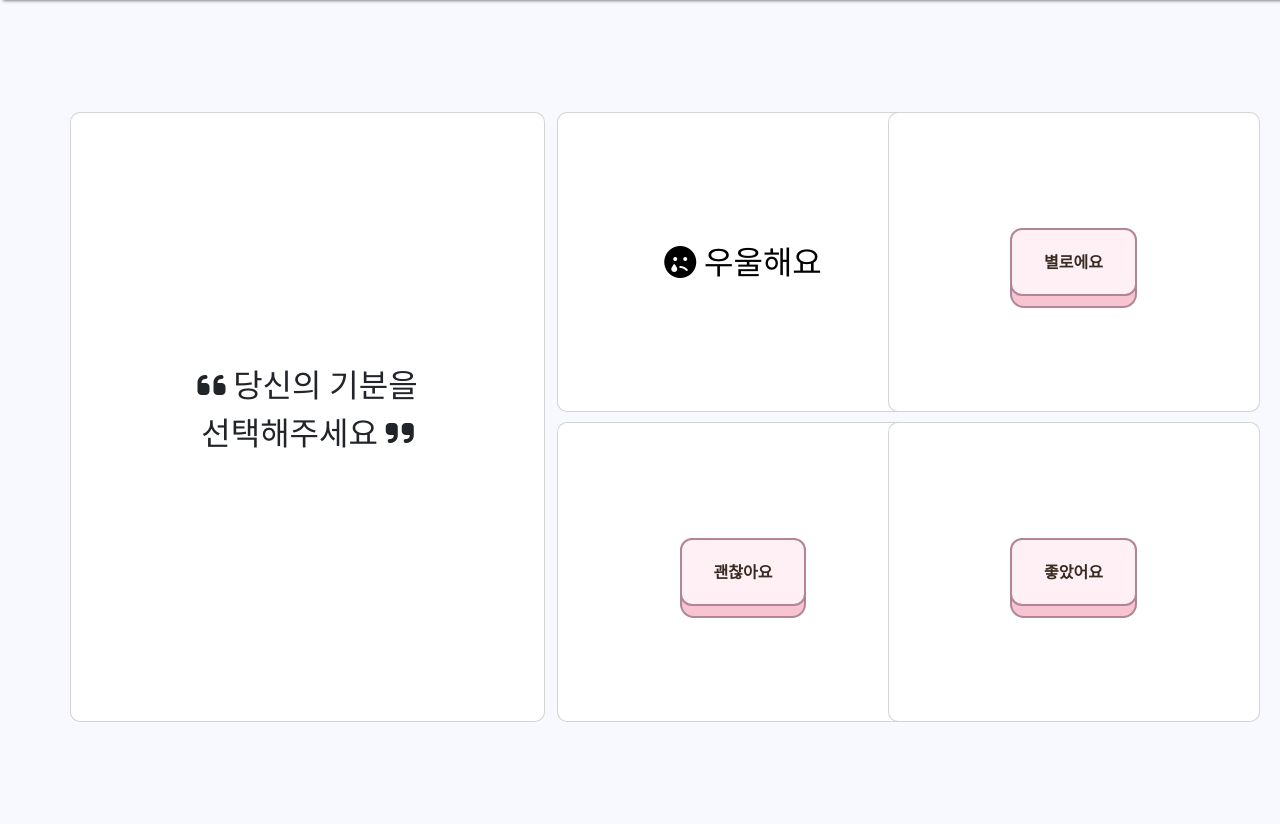
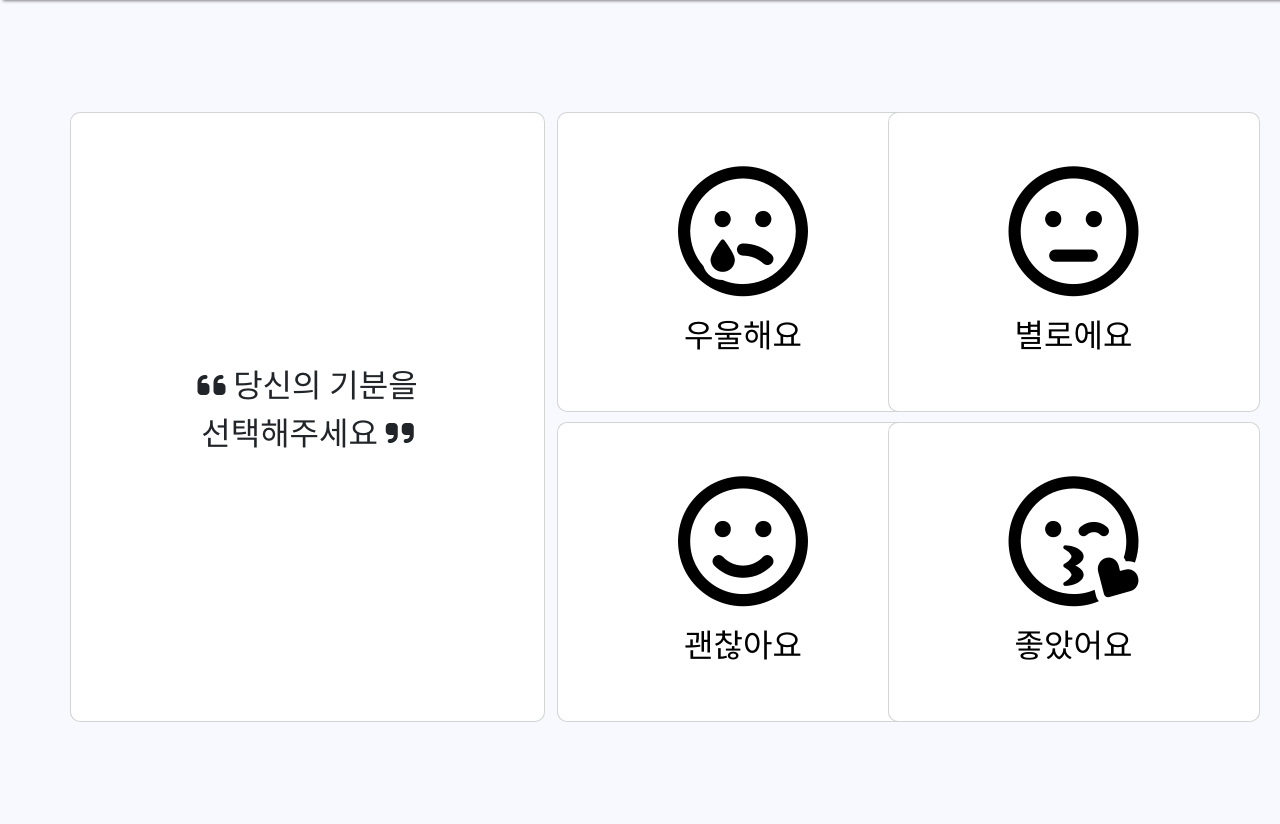
Before and after one commit to hajongseon/Wait_to_the_Paradise, a Django app: page /wtp/ in a window 1280 px wide. Shown: the part 85-909 px from the top of the page. Run offline with Django 4.2, Linux system fonts and the light colour scheme; some libraries are stand-ins or nearby versions.

Commit message:
메인페이지 구현

```diff
--- a/wtp/static/wtp/bootstrap/main.css
+++ b/wtp/static/wtp/bootstrap/main.css
@@ -45,7 +45,8 @@ a {
     border-radius: 10px;
 }
 
-#select_hover:hover {
+
+.select_hover:hover {
     background:rgba(248, 249, 250);
     opacity: 0.1s;
     cursor:pointer !important;
@@ -53,8 +54,9 @@ a {
     color: black;
 }
 
-#flex-columns {
-    flex-direction : columns;
+.flex-columns-1 {
+    flex-wrap: wrap !important;
+    flex-direction : columns !important;
 }
 
 .grid-sub {
--- a/wtp/templates/wtp/index.html
+++ b/wtp/templates/wtp/index.html
@@ -34,23 +34,37 @@
                 <div class="row">
                     <div class="d-sm-grid grid-sub">
                         <a class="font" href="depression">
-                            <div id="select_hover" class="btn-m h-200 col-6 auto bd-gray b-white">
-                                <div id="flex-columns">
-                                    <i class="fas fa-sad-tear font"></i>
-                                    우울해요
+                            <div class="select_hover btn-m h-200 col-6 auto bd-gray b-white">
+                                <div class="flex-columns-1">
+                                    <div><i class="far fa-sad-tear" style="font-size:130px; margin-bottom:15px;"></i></div>
+                                    <span>우울해요</span>
                                 </div>
                             </div>
                         </a>
-                        <div class="h-200 col-6 auto bd-gray b-white">
-                            <i class="fa-light fa-face-expressionless"></i>
-                            <a href="bad"><button class="learn-more">별로에요</button ></a>
-                        </div>
-                        <div class="h-200 col-6 auto bd-gray b-white">
-                            <a href="fine"><button class="learn-more">괜찮아요</button ></a>
-                        </div>
-                        <div class="h-200 col-6 auto bd-gray b-white">
-                            <a href="good"><button class="learn-more">좋았어요</button ></a>
-                        </div>
+                        <a class="font" href="bad">
+                            <div class="select_hover btn-m h-200 col-6 auto bd-gray b-white">
+                                <div class="flex-columns-1">
+                                    <div><i class="far fa-meh" style="font-size:130px; margin-bottom:15px;"></i></div>
+                                    <span>별로에요</span>
+                                </div>
+                            </div>
+                        </a>
+                        <a class="font" href="fine">
+                            <div class="select_hover btn-m h-200 col-6 auto bd-gray b-white">
+                                <div class="flex-columns-1">
+                                    <div><i class="far fa-smile" style="font-size:130px; margin-bottom:15px;"></i></div>
+                                    <span>괜찮아요</span>
+                                </div>
+                            </div>
+                        </a>
+                        <a class="font" href="good">
+                            <div class="select_hover btn-m h-200 col-6 auto bd-gray b-white">
+                                <div class="flex-columns-1">
+                                    <div><i class="far fa-kiss-wink-heart" style="font-size:130px; margin-bottom:15px;"></i></div>
+                                    <span>좋았어요</span>
+                                </div>
+                            </div>
+                        </a>
                     </div>
                 </div>
             </div>
```
